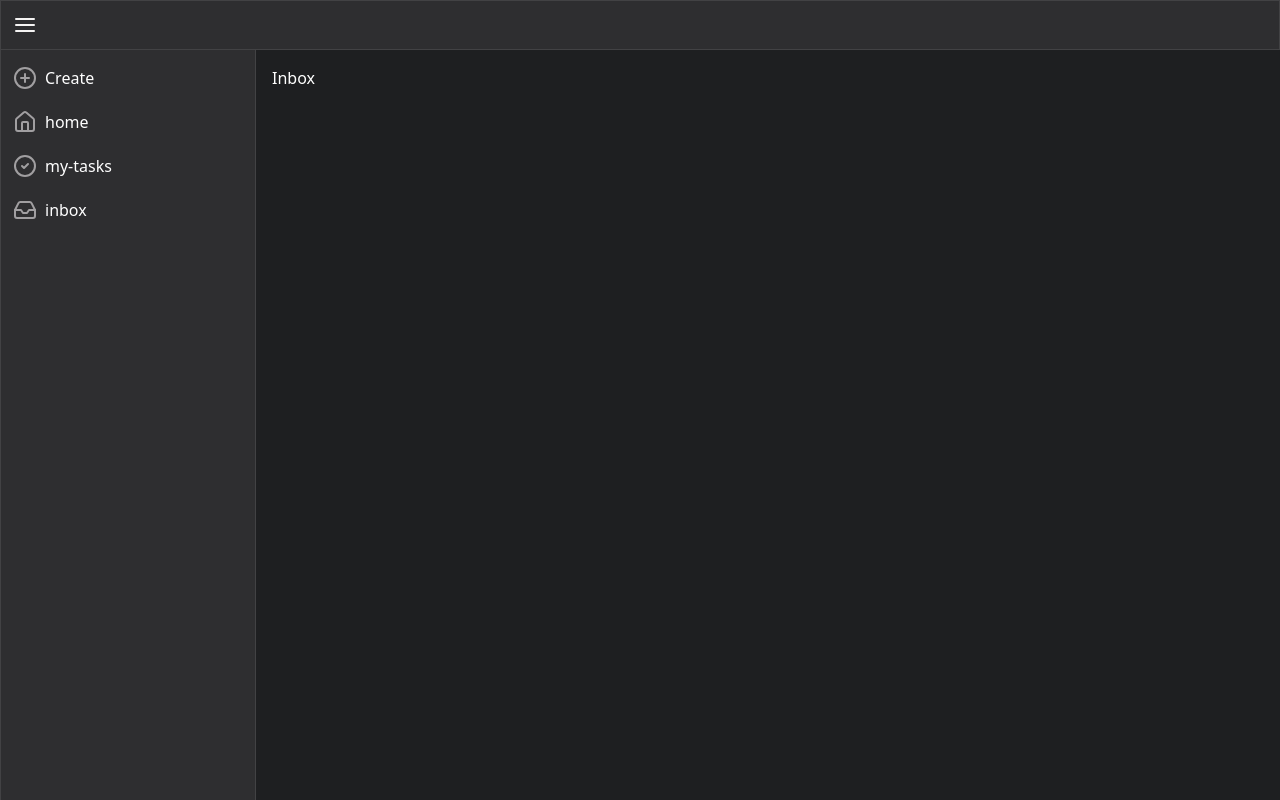
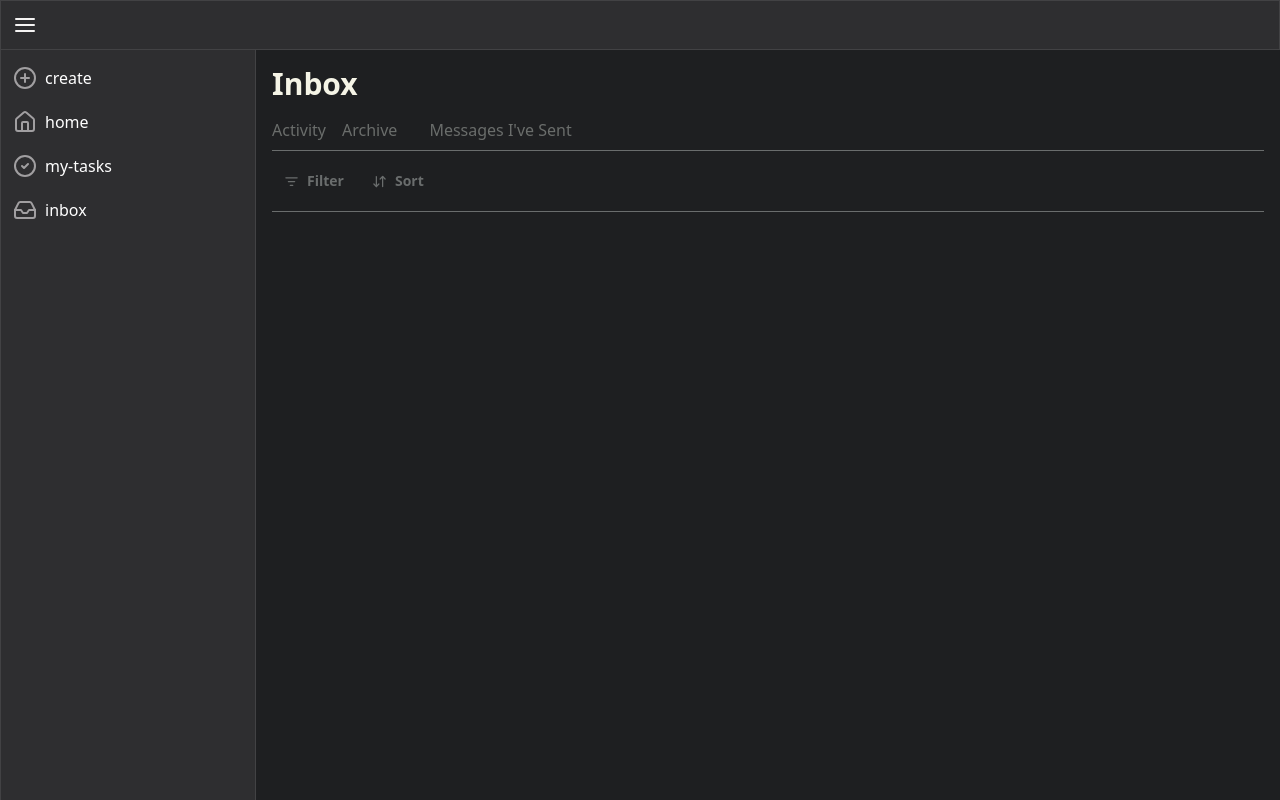
Before and after one commit to akashKumar06/remote-collabration, a React (Vite) app in the folder frontend/: page /dashboard/inbox in a window 1280 px wide. Built offline with nearby package versions, Linux system fonts and the light colour scheme.

Commit message:
inbox working

```diff
--- /dev/null
+++ b/frontend/components/Modal.jsx
@@ -0,0 +1,5 @@
+function Modal() {
+  return <div></div>;
+}
+
+export default Modal;
--- a/frontend/features/dashboard/Inbox.jsx
+++ b/frontend/features/dashboard/Inbox.jsx
@@ -1,5 +1,44 @@
+import { ArrowDownUp, ListFilter } from "lucide-react";
+function InboxHeader() {
+  return (
+    <div className="flex flex-col ">
+      <h1 className="text-3xl font-semibold text-[#f5f4e6]">Inbox</h1>
+      <ul className="flex gap-4 text-[#6a6d6b] font-medium mt-2 py-2">
+        <li className="hover:text-[#f5f4e6] transition cursor-pointer">
+          Activity
+        </li>
+        <li className="hover:text-[#f5f4e6] transition cursor-pointer">
+          Archive
+        </li>
+        <li className="hover:text-[#f5f4e6] px-4 transition cursor-pointer">
+          Messages I&apos;ve Sent
+        </li>
+      </ul>
+    </div>
+  );
+}
+function Filters() {
+  return (
+    <div className="text-sm font-semibold flex gap-5 py-4 px-2 text-[#6a6d6d] border-t border-b">
+      <div className="flex gap-2 items-center justify-center hover:text-[#f5f4e6] transition hover:bg-[#6a6d6b] rounded cursor-pointer px-1 py-1">
+        <ListFilter size={15} />
+        <span>Filter</span>
+      </div>
+      <div className="cursor-pointer flex gap-2 items-center justify-center hover:text-[#f5f4e6] transition hover:bg-[#6a6d6b] rounded px-1 py-1">
+        <ArrowDownUp size={15} />
+        <span>Sort</span>
+      </div>
+    </div>
+  );
+}
 function Inbox() {
-  return <div className="text-white">Inbox</div>;
+  return (
+    <div className="flex flex-col">
+      <InboxHeader />
+      <Filters />
+      <main></main>
+    </div>
+  );
 }
 
 export default Inbox;
--- /dev/null
+++ b/frontend/features/dashboard/NewTask.jsx
@@ -0,0 +1,26 @@
+function NewTask() {
+  return (
+    <div>
+      <h1>New Task</h1>
+      <div>
+        <input type="text" />
+        <div>
+          <select name="" id="">
+            <option value="Assignee">Assignee</option>
+          </select>
+          <select name="" id="">
+            <option value="Project">Project</option>
+          </select>
+        </div>
+        <div>
+          <textarea name="" id=""></textarea>
+        </div>
+      </div>
+      <div>
+        <button>Create Task</button>
+      </div>
+    </div>
+  );
+}
+
+export default NewTask;
--- a/frontend/features/dashboard/Sidebar.jsx
+++ b/frontend/features/dashboard/Sidebar.jsx
@@ -2,7 +2,34 @@ import { CircleCheck, CirclePlus, House, InboxIcon } from "lucide-react";
 import { motion } from "framer-motion";
 import { Link } from "react-router";
 
-function Div({ icon, name, isToggled }) {
+function Div({ icon, name, isToggled, onCreate }) {
+  if (name === "create") {
+    return (
+      <div
+        onClick={onCreate}
+        className="flex items-center transition-all duration-300 hover:bg-[#3a3a3c] py-2 px-1 rounded cursor-pointer"
+      >
+        {/* Icon - Will Expand When Toggled */}
+        <div
+          className={`transition-all flex items-center justify-center duration-300 ${
+            isToggled ? "flex-1" : ""
+          }`}
+        >
+          {icon}
+        </div>
+
+        {/* Text - Will Shrink & Hide */}
+        <div
+          className={`overflow-hidden transition-all duration-300 ${
+            isToggled ? "w-0 opacity-0" : "w-full opacity-100"
+          }`}
+        >
+          <p className="text-white whitespace-nowrap ml-2">{name}</p>
+        </div>
+      </div>
+    );
+  }
+
   return (
     <Link
       to={name}
@@ -30,6 +57,8 @@ function Div({ icon, name, isToggled }) {
 }
 
 function Sidebar({ isToggled }) {
+  function handleCreate() {}
+
   return (
     <motion.div
       initial={{ width: "16rem" }}
@@ -39,8 +68,9 @@ function Sidebar({ isToggled }) {
     >
       <Div
         icon={<CirclePlus color="#a19fa1" />}
-        name="Create"
+        name="create"
         isToggled={isToggled}
+        onCreate={handleCreate}
       />
 
       <Div icon={<House color="#a19fa1" />} name="home" isToggled={isToggled} />
```
